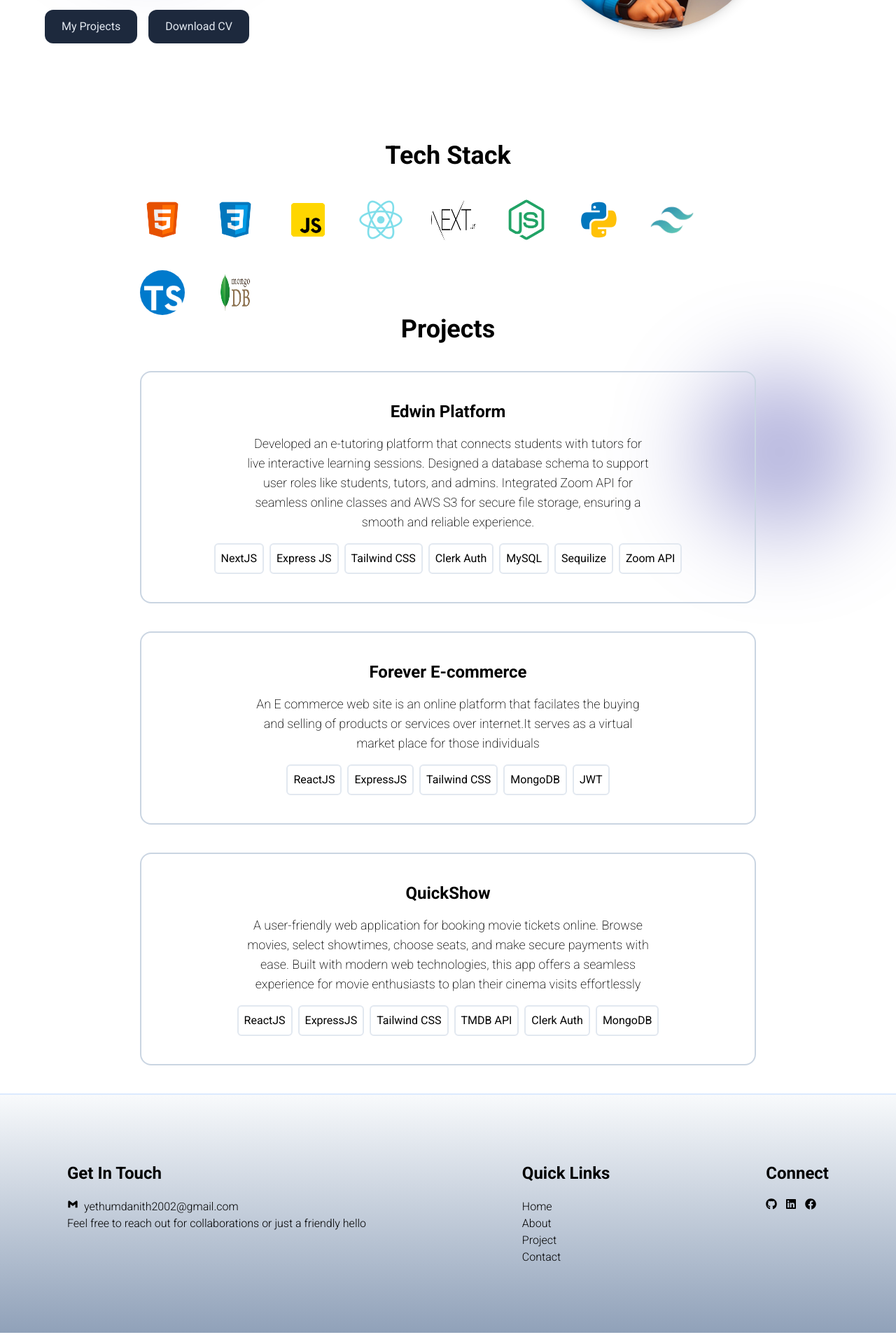
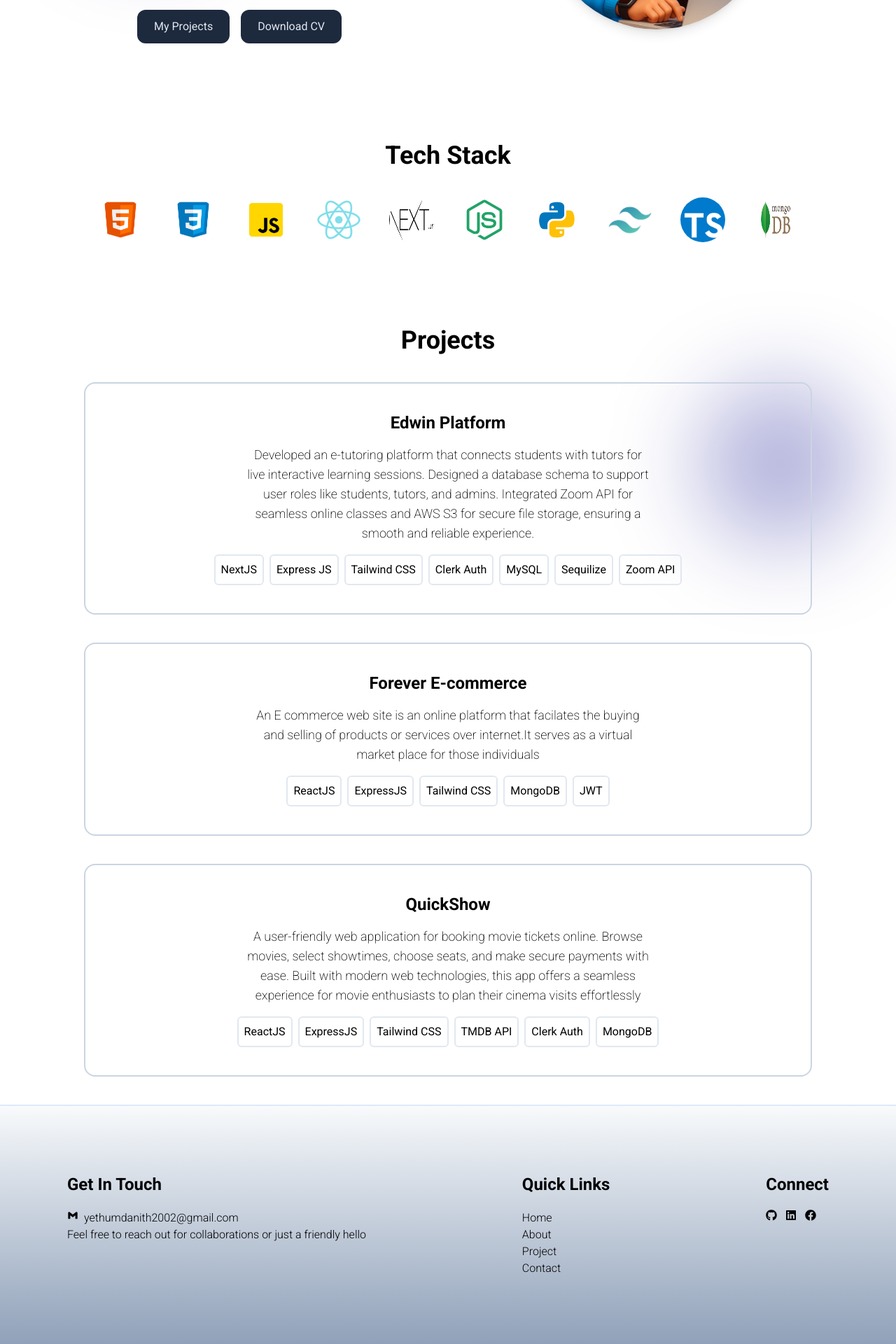
Before and after one commit to danith11/portfiloYD, a React (Vite) app: page / in a window 1280 px wide. Shown: the part 462-2382 px from the top of the page at 70% size. Built offline with nearby package versions, Linux system fonts and the light colour scheme; a web font is replaced by a local one.

Commit message:
Allign Updated

```diff
--- a/src/components/Footer.jsx
+++ b/src/components/Footer.jsx
@@ -7,7 +7,7 @@ import { FaFacebook } from "react-icons/fa";
 const Footer = () => {
   return (
     <>
-      <div className="p-24 flex flex-col md:flex-row justify-between bg-gradient-to-b from-slate-50 to-slate-400 border-t-2 border-blue-100">
+      <div className="p-24 flex flex-col md:flex-row gap-10 md:gap-0 justify-between bg-gradient-to-b from-slate-50 to-slate-400 border-t-2 border-blue-100">
         <div>
           <p className="text-2xl font-bold">Get In Touch</p>
           <div className="flex flex-row gap-2 mt-5">
--- a/src/components/Home.jsx
+++ b/src/components/Home.jsx
@@ -13,7 +13,7 @@ const Home = () => {
       <div className="flex flex-col-reverse lg:flex-row items-center justify-center gap-10 md:px-16 pt-28 md:pt-36">
         <BlurCircle top="150px" left="100px" />
 
-        <div className="lg:flex-1">
+        <div className="lg:flex-1 px-2 sm:px-0">
           <p className="text-4xl md:text-6xl font-medium mb-5">
             Full-Stack / Web Developer
           </p>
@@ -32,14 +32,14 @@ const Home = () => {
             />
           </div>
 
-          <p className="mt-4 text-m text-slate-800 max-w-xl">
+          <p className="mt-4 text-m text-slate-800 max-w-xl px-2 sm:p-0">
             A passionate Full-Stack Web Developer and lifelong learner who loves
             building clean, user-friendly, and impactful web applications. I
             enjoy turning ideas into reality through code and continuously
             exploring new technologies to grow as a developer.
           </p>
 
-          <div className="flex flex-col sm:flex-row gap-4 my-5">
+          <div className="flex flex-row gap-4 my-5 items-center justify-center">
             <button className="py-3 px-6 bg-slate-800 rounded-xl text-slate-200 cursor-pointer hover:scale-102 duration-200 hover:text-slate-50">
               My Projects
             </button>
--- a/src/components/PersonalInterests.jsx
+++ b/src/components/PersonalInterests.jsx
@@ -1,29 +1,30 @@
 import React from "react";
-import photography from "/src/assets/photography.jpg";
-import hike from "/src/assets/hike.jpg";
-import music from "/src/assets/music.jpg";
+import photography from "../assets/photography.jpg";
+import hike from "../assets/hike.jpg";
+import music from "../assets/music.jpg";
 
 const PersonalInterests = () => {
   const interests = [
     {
       name: "Photography",
-      image: { photography },
+      image: photography,
       description:
         "Capturing moments and perspectives through the lens. I specialize in landscape and street photography, always looking for unique compositions and lighting that tell a story",
     },
     {
       name: "Hiking",
-      image: { hike },
+      image: hike,
       description:
         "Exploring nature and challenging myself on various trails. There's something profoundly rewarding about reaching a summit and taking in the panoramic views after a challenging hike.",
     },
     {
       name: "Music",
-      image: { music },
+      image: music,
       description:
         "Finding inspiration and relaxation through various genres. I enjoy creating playlists that match my mood and enhance productivity while coding or studying",
     },
   ];
+
   return (
     <div className="flex flex-col md:flex-row gap-5 mt-8">
       {interests.map((item, index) => (
@@ -31,16 +32,14 @@ const PersonalInterests = () => {
           key={index}
           className="items-center text-center justify-center border border-slate-300 rounded-lg hover:shadow-2xl transition-all duration-500"
         >
-          <div>
-            <img
-              src={item.image}
-              alt=""
-              srcset=""
-              className="w-full h-60 object-cover rounded-tr-lg rounded-tl-lg"
-            />
-          </div>
-          <div>
-            <p className="text-lg font-medium mt-2"> {item.name}</p>
+          <img
+            src={item.image}
+            alt={item.name}
+            className="w-full h-60 object-cover rounded-t-lg"
+          />
+
+          <div className="p-4">
+            <p className="text-lg font-medium">{item.name}</p>
             <p className="font-light mt-2">{item.description}</p>
           </div>
         </div>
@@ -50,3 +49,56 @@ const PersonalInterests = () => {
 };
 
 export default PersonalInterests;
+
+// import React from "react";
+// import photography from "../src/assets/photography.jpg";
+// import hike from "../src/assets/hike.jpg";
+// import music from "../src/assets/music.jpg";
+
+// const PersonalInterests = () => {
+//   const interests = [
+//     {
+//       name: "Photography",
+//       image: photography,
+//       description:
+//         "Capturing moments and perspectives through the lens. I specialize in landscape and street photography, always looking for unique compositions and lighting that tell a story",
+//     },
+//     {
+//       name: "Hiking",
+//       image: hike,
+//       description:
+//         "Exploring nature and challenging myself on various trails. There's something profoundly rewarding about reaching a summit and taking in the panoramic views after a challenging hike.",
+//     },
+//     {
+//       name: "Music",
+//       image: music,
+//       description:
+//         "Finding inspiration and relaxation through various genres. I enjoy creating playlists that match my mood and enhance productivity while coding or studying",
+//     },
+//   ];
+//   return (
+//     <div className="flex flex-col md:flex-row gap-5 mt-8">
+//       {interests.map((item, index) => (
+//         <div
+//           key={index}
+//           className="items-center text-center justify-center border border-slate-300 rounded-lg hover:shadow-2xl transition-all duration-500"
+//         >
+//           <div>
+//             <img
+//               src={item.image}
+//               alt=""
+//               srcset=""
+//               className="w-full h-60 object-cover rounded-tr-lg rounded-tl-lg"
+//             />
+//           </div>
+//           <div>
+//             <p className="text-lg font-medium mt-2"> {item.name}</p>
+//             <p className="font-light mt-2">{item.description}</p>
+//           </div>
+//         </div>
+//       ))}
+//     </div>
+//   );
+// };
+
+// export default PersonalInterests;
--- a/src/components/Projects.jsx
+++ b/src/components/Projects.jsx
@@ -4,7 +4,7 @@ import BlurCircle from "./BlurCircle";
 
 const Projects = () => {
   return (
-    <div className="px-50">
+    <div className="px=10 sm:px-30">
       <div>
         <p className="text-4xl font-bold text-center mb-10">Projects</p>
         <BlurCircle right="50px" />
--- a/src/components/TechStack.jsx
+++ b/src/components/TechStack.jsx
@@ -26,7 +26,7 @@ const TechStack = () => {
   ];
 
   return (
-    <div className="px-50 mt-30">
+    <div className="px-20 mt-30 mb-30">
       <div className="flex flex-col justify-center items-center">
         <p className="font-bold text-4xl">Tech Stack</p>
         <div className="flex flex-wrap gap-10 mt-10">
```
